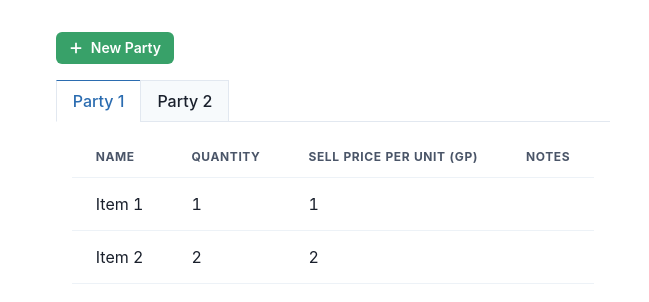
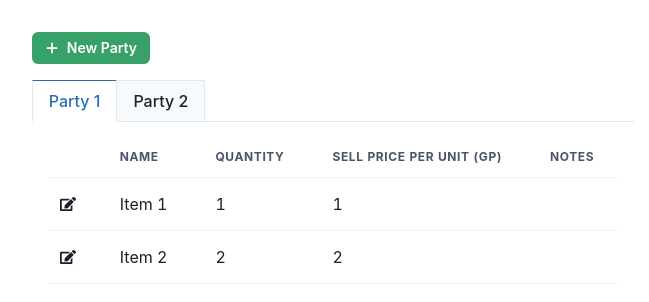
Before and after one commit to wendyle09/lydia, a React (Vite) app: page / in a window 1280 px wide. Shown: the top 302 px of the page, without its empty margins (307-956 px from the left). Built offline with nearby package versions, Linux system fonts and the light colour scheme.

Commit message:
add edit icon button

```diff
--- a/src/components/loot/LootTable.tsx
+++ b/src/components/loot/LootTable.tsx
@@ -26,6 +26,7 @@ export const LootTable = ({ partyId }: LootTableProps) => {
 		<Table>
 			<Thead>
 				<Tr>
+					<Th></Th>
 					<Th>Name</Th>
 					<Th>Quantity</Th>
 					<Th>Sell Price per Unit (gp)</Th>
--- a/src/components/loot/LootTableRow.tsx
+++ b/src/components/loot/LootTableRow.tsx
@@ -1,5 +1,6 @@
-import { Td, Tr } from "@chakra-ui/react";
+import { IconButton, Td, Tr } from "@chakra-ui/react";
 import { Loot } from "../../types/loot";
+import { FaEdit } from "react-icons/fa";
 
 interface LootListItemProps {
 	item: Loot;
@@ -8,6 +9,9 @@ interface LootListItemProps {
 export const LootTableRow = ({ item }: LootListItemProps) => {
 	return (
 		<Tr>
+			<Td p={0}>
+				<IconButton aria-label="Edit item" icon={<FaEdit />} variant="icon" />
+			</Td>
 			<Td>{item.name}</Td>
 			<Td>{item.quantity}</Td>
 			<Td>{item.sellPrice}</Td>
--- /dev/null
+++ b/src/themes/buttonTheme.ts
@@ -0,0 +1,11 @@
+import { ComponentStyleConfig } from "@chakra-ui/react";
+
+const ButtonTheme: ComponentStyleConfig = {
+	variants: {
+		icon: {
+			bg: "transparent",
+		},
+	},
+};
+
+export default ButtonTheme;
--- a/src/themes/tabsTheme.ts
+++ b/src/themes/tabsTheme.ts
@@ -7,7 +7,7 @@ const TabsTheme = helpers.defineMultiStyleConfig({
 		tab: {
 			borderRadius: "0px",
 			_focus: {
-				outline: "0px",
+				outline: "none",
 			},
 		},
 	},
--- a/src/themes/theme.ts
+++ b/src/themes/theme.ts
@@ -1,8 +1,10 @@
 import { extendTheme } from "@chakra-ui/react";
+import ButtonTheme from "./buttonTheme";
 import TabsTheme from "./tabsTheme";
 
 const theme = extendTheme({
 	components: {
+		IconButton: ButtonTheme,
 		Tabs: TabsTheme,
 	},
 });
```
